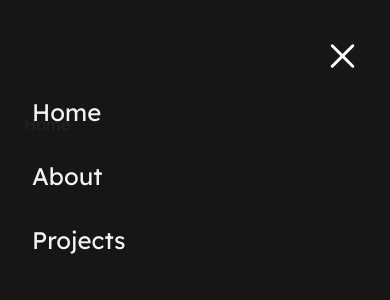
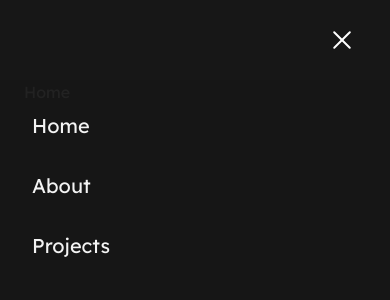
Before and after one commit to vzMars/portfolio, a React (Vite) app: page / in a window 390 px wide. Both pictures are taken after a click on the button 342 px from the left and 56 px from the top of the page. Shown: the top 300 px of the page. Built offline with nearby package versions, Linux system fonts and the light colour scheme.

Commit message:
mobile responsive header

```diff
--- a/src/components/Header.tsx
+++ b/src/components/Header.tsx
@@ -6,13 +6,25 @@ import MobileNav from './MobileNav';
 const Header = () => {
   const [open, setOpen] = useState(false);
 
+  const onToggle = () => {
+    setOpen((status) => {
+      if (status) {
+        document.body.style.overflow = '';
+      } else {
+        document.body.style.overflow = 'hidden';
+      }
+
+      return !status;
+    });
+  };
+
   return (
-    <header className='flex items-center justify-end py-8 font-medium'>
+    <header className='flex items-center justify-end py-4 font-medium sm:py-8'>
+      <Nav />
       <div className='sm:hidden'>
-        <Hamburger toggled={open} toggle={setOpen} rounded size={32} />
+        <Hamburger toggled={open} toggle={onToggle} rounded size={24} />
       </div>
-      <Nav />
-      <MobileNav open={open} setOpen={setOpen} />
+      <MobileNav open={open} setOpen={onToggle} />
     </header>
   );
 };
--- a/src/components/MobileNav.tsx
+++ b/src/components/MobileNav.tsx
@@ -11,7 +11,7 @@ const MobileNav = ({ open, setOpen }: PropsType) => {
       className={`${
         !open
           ? 'hidden'
-          : 'fixed right-0 top-24 z-10 flex h-full w-full flex-col space-y-8 bg-neutral-900 px-8 text-2xl opacity-95'
+          : 'fixed right-0 top-20 z-10 flex h-full w-full flex-col space-y-8 bg-neutral-900 p-8 text-xl opacity-95'
       } sm:hidden`}
       onClick={() => setOpen(false)}
     >
```
